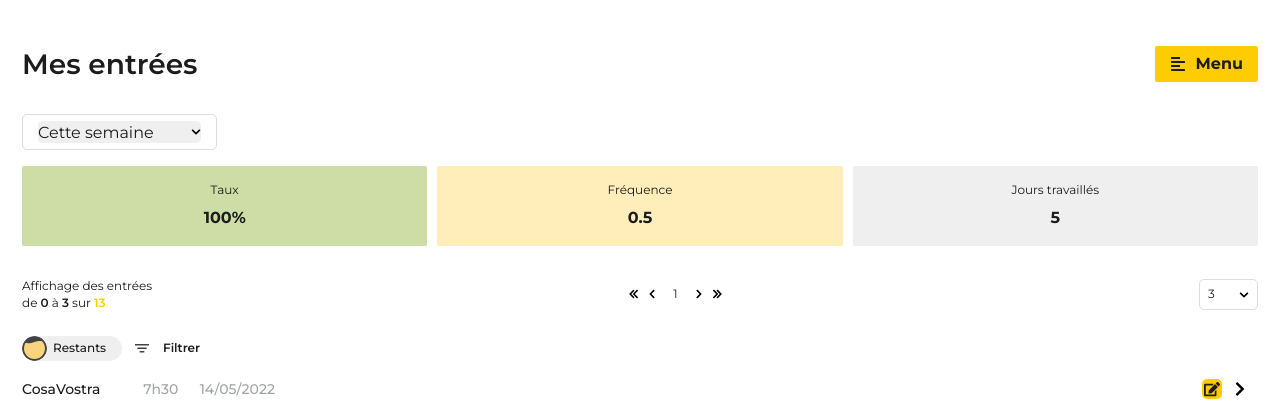
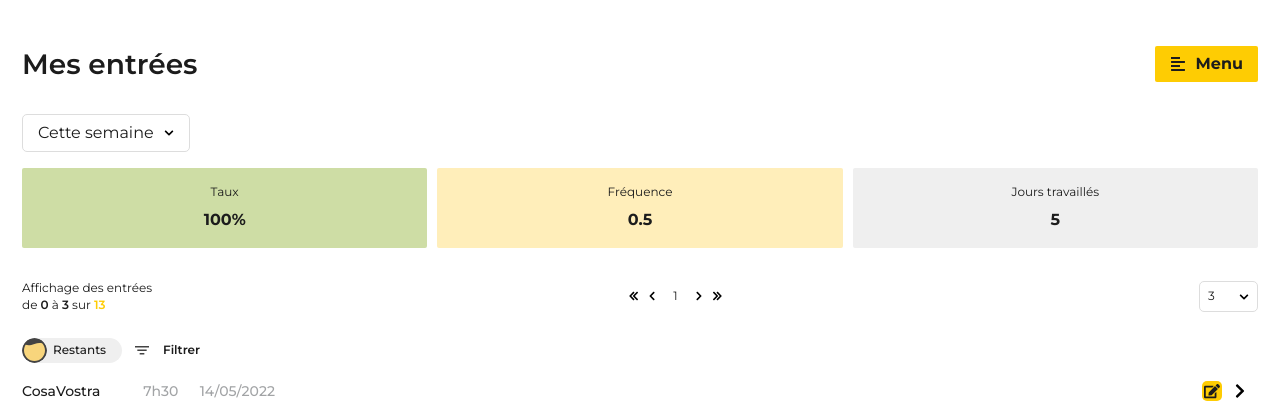
Before and after one commit to Sophie-Dang/training-timetimeapp, a React (Create React App) app: page / in a window 1280 px wide. Shown: the top 403 px of the page. Built offline with nearby package versions, Linux system fonts and the light colour scheme.

Commit message:
feat: optimize Select component

```diff
--- a/src/components/Select/Select.jsx
+++ b/src/components/Select/Select.jsx
@@ -9,12 +9,17 @@ function Select({
   options,
   optionDefault,
   handleChange,
+  size = 'medium',
   toggleOptions, // reducer props
   addSelect, // reducer props
   selects, // reducer props
   setSelect // reducer props
 }) {
 
+  const sizeClass = {
+    small: styles.select_small,
+    medium: '',
+  }
   const defaultSelectObj = {
     id: id,
     name: name,
@@ -22,9 +27,11 @@ function Select({
     selectedOption: optionDefault,
     isOptionsOpen: false,
   }
-  const currentSelect = selects.length > 0 ? selects.find(select => id === select.id) : defaultSelectObj;
-  const isOptionsOpen = currentSelect.isOptionsOpen
+  const select = selects.length > 0 ? selects.find(select => id === select.id) : defaultSelectObj;
+  const currentSelect = undefined !== select ? select : defaultSelectObj;
+  const isOptionsOpen = currentSelect.isOptionsOpen;
   const selectedOption = currentSelect.selectedOption;
+  const selectedOptionLabel = currentSelect.options.find(option => option.value === selectedOption);
 
   useEffect(() => {
     addSelect(defaultSelectObj);
@@ -32,22 +39,22 @@ function Select({
   }, [])
 
   const handleSelect = (evt) => {
-    setSelect({selectId: evt.currentTarget.dataset.select, value: evt.currentTarget.value});
+    setSelect({selectId: evt.currentTarget.dataset.select, value: evt.currentTarget.dataset.value});
     handleChange(evt);
   }
 
   return (
-    <div className={styles.container}>
+    <div className={`${styles.container} ${sizeClass[size]}`}>
       <button
         type="button"
         name={name}
         id={id}
         aria-haspopup="listbox"
         aria-expanded={isOptionsOpen}
-        className={`button func-button t-base-xsmall ${styles.select} ${isOptionsOpen ? styles.select_expanded : ""}`}
+        className={`button func-button ${styles.select} ${isOptionsOpen ? styles.select_expanded : ""}`}
         onClick={(evt) => toggleOptions(evt.currentTarget.id)} >
 
-        {selectedOption}
+        {selectedOptionLabel && selectedOptionLabel.label ? selectedOptionLabel.label : selectedOption}
 
       </button>
       <ul
@@ -62,6 +69,7 @@ function Select({
             value={option.value}
             key={`option-${id}-${index}`}
             data-select={id}
+            data-value={option.value}
             role="option"
             aria-selected={selectedOption === index}
             tabIndex={0}
@@ -83,6 +91,7 @@ Select.propTypes = {
   options: PropTypes.array.isRequired,
   optionDefault: PropTypes.any.isRequired,
   handleChange: PropTypes.func.isRequired,
+  size: PropTypes.string,
   toggleOptions: PropTypes.func.isRequired,
   addSelect: PropTypes.func.isRequired,
   selects: PropTypes.array.isRequired,
--- a/src/components/Select/Select.module.scss
+++ b/src/components/Select/Select.module.scss
@@ -1,9 +1,10 @@
 @use '/src/front/config/sass' as *;
 
-$horizontal-padding: 8px;
+$horizontal-padding: 15px;
 
 .container {
   position: relative;
+  font-size: get-font-size('medium');
 }
 
 .select {
@@ -31,8 +32,12 @@ $horizontal-padding: 8px;
   }
 }
 
-.select_expanded {
+.select_small {
+  font-size: get-font-size('xsmall');
 
+  & > button {
+    padding: rem(6) rem(8);
+  }
 }
 
 .options_list {
@@ -50,7 +55,8 @@ $horizontal-padding: 8px;
   transition: max-height 0.4s ease-in-out;
 
   li {
-    padding: $horizontal-padding;
+    padding: rem(8);
+    font-size: get-font-size('small');
 
     &:hover,
     &:focus {
--- a/src/components/TimesheetPagination/TimesheetPagination.jsx
+++ b/src/components/TimesheetPagination/TimesheetPagination.jsx
@@ -61,7 +61,7 @@ function TimesheetPagination({
           <option value="200">200</option>
         </select>
       </div> */}
-      <Select id={'paginationSelect'} name={'pagination_select'} options={options} optionDefault={3} handleChange={handleChange} />
+      <Select id={'paginationSelect'} name={'pagination_select'} options={options} optionDefault={3} handleChange={handleChange} size={'small'} />
       {/* <Select id={'paginationSelect'} name={'pagination_select'} options={options} optionDefault={4} /> */}
     </div>
     <ChildElement childrenProp={children} stateObj={{}} />
--- a/src/routes/home/Home.jsx
+++ b/src/routes/home/Home.jsx
@@ -8,20 +8,34 @@ import {
   TimesheetRate,
   ToolNav
 } from "../../components";
+import Select from "../../containers/Select";
 
 function Home() {
+  const dateFilterOptions = [
+    {value: 'week', label: 'Cette semaine'},
+    {value: 'today', label: 'Aujourd\'hui'},
+    {value: 'month', label: 'Ce mois-ci'},
+    {value: 'month-3', label: 'Ces 3 derniers mois'},
+    {value: 'year', label: 'Cette année'},
+  ]
+
+  const handleSelect = (evt) => {
+    // console.log(evt.currentTarget.value);
+  }
+
   return (
     <div className={`u-flex u-flex-column ${styles.container}`}>
       <Header title="Mes entrées" />
       <main className="homepage-content u-flex u-flex-column u-fill-space">
-        <div className={`select u-margin-b-2 u-margin-t-4 ${styles.select}`}>
-          <select name="dateFilter" id="dateFilter">
+        <div className={` u-margin-b-2 u-margin-t-4 ${styles.select}`}>
+          {/* <select name="dateFilter" id="dateFilter">
             <option value="week">Cette semaine</option>
             <option value="today">Aujourd'hui</option>
             <option value="month">Ce mois-ci</option>
             <option value="month-3">Ces 3 derniers mois</option>
             <option value="year">Cette année</option>
-          </select>
+          </select> */}
+          <Select id={'dateFilter'} name={'date_filter'} options={dateFilterOptions} optionDefault={'week'} handleChange={handleSelect} />
         </div>
 
         <TimesheetRate />
```
